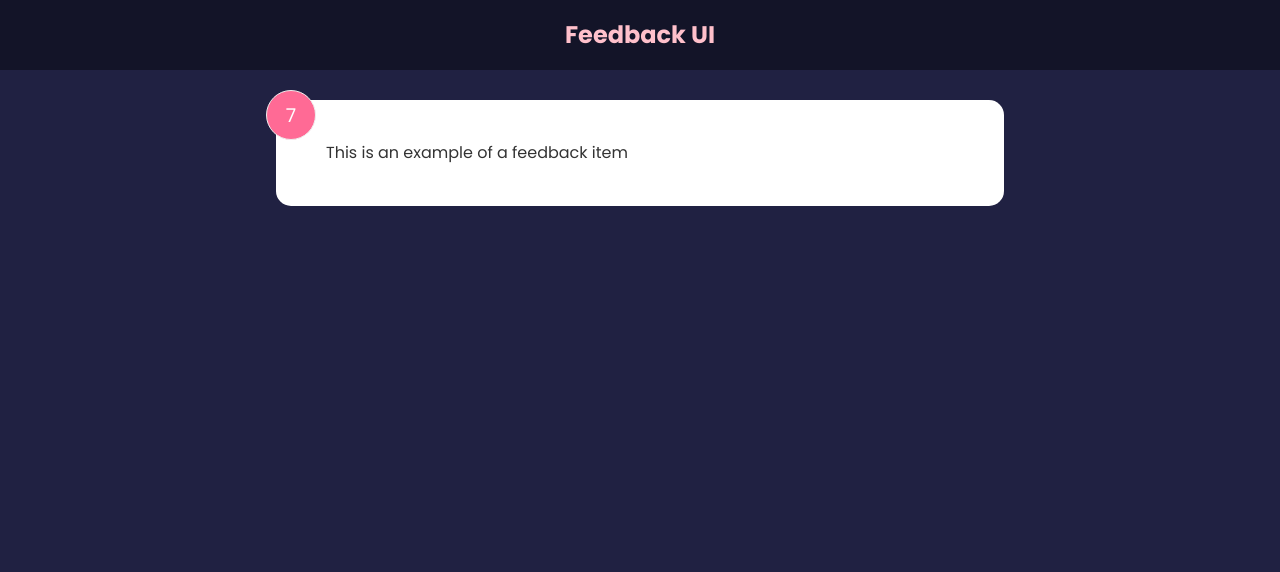
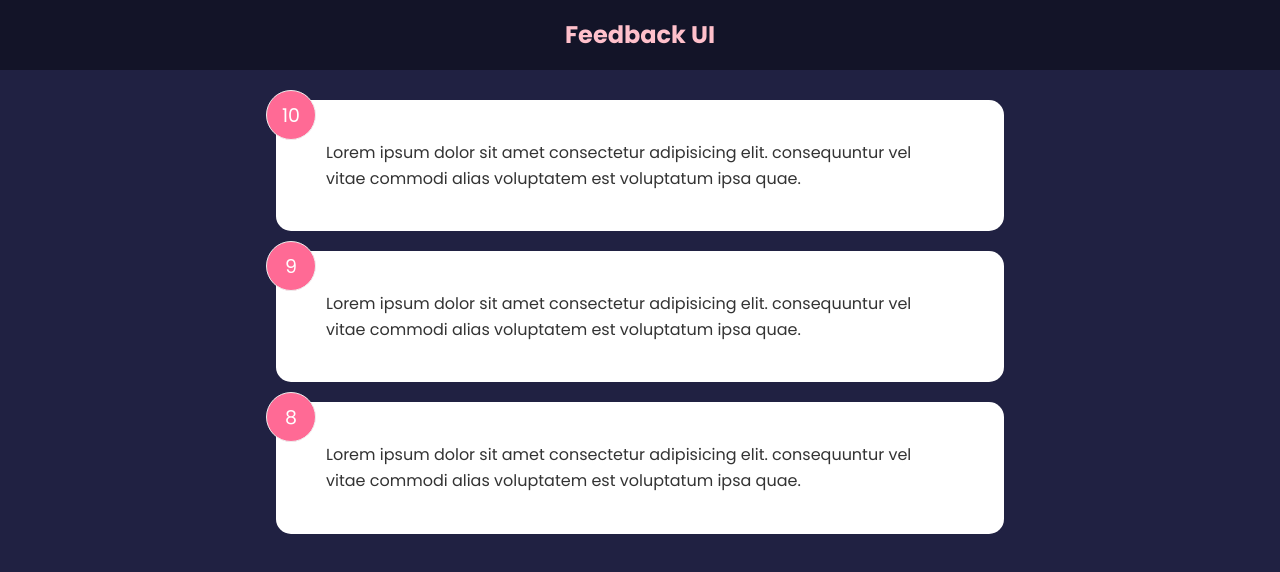
Before and after one commit to oreillyalan/react-feedback-app, a React (Create React App) app: page / in a window 1280 px wide. Shown: the top 572 px of the page. Built offline with nearby package versions, Linux system fonts and the light colour scheme.

Commit message:
Refactored FeedbackItem component, added FeedbackList compoment

```diff
--- a/src/App.js
+++ b/src/App.js
@@ -1,13 +1,16 @@
+import { useState } from 'react'
 import React from 'react'
 import Header from './components/Header'
-import FeedbackItem from './components/FeedbackItem'
+import FeedbackList from './components/FeedbackList'
+import FeedbackData from './data/FeedbackData'
 
 const App = () => {
+    const [feedBack, setFeedback] = useState(FeedbackData)
     return (
         <>
             <Header />
             <div className="container">
-                <FeedbackItem />
+                <FeedbackList feedBack={feedBack} />
             </div>
 
         </>
--- a/src/components/FeedbackItem.js
+++ /dev/null
@@ -1,16 +0,0 @@
-import { useState } from "react"
-
-function FeedbackItem() {
-    const [rating, setRating] = useState(7)
-    const [text, setText] = useState('This is an example of a feedback item')
-
-
-    return (
-        <div className="card">
-            <div className="num-display">{rating}</div>
-            <div className="text-display">{text}</div>
-        </div>
-    )
-}
-
-export default FeedbackItem
--- /dev/null
+++ b/src/components/FeedbackItem.jsx
@@ -0,0 +1,13 @@
+import { useState } from "react"
+
+function FeedbackItem({item}) {
+
+    return (
+        <div className="card">
+            <div className="num-display">{item.rating}</div>
+            <div className="text-display">{item.text}</div>
+        </div>
+    )
+}
+
+export default FeedbackItem
--- /dev/null
+++ b/src/components/FeedbackList.jsx
@@ -0,0 +1,20 @@
+import FeedbackItem from "./FeedbackItem"
+
+function FeedbackList({feedBack}) {
+    //console.log(feedBack)
+
+    if(!feedBack || feedBack.length === 0) {
+        return <p>No FeedbacK Yet</p>
+    }
+
+    return (
+    <div className="feedback-list">
+       {feedBack.map((item) => (
+           <FeedbackItem key={item.id} item={item} />
+        //    <div >{item.rating}</div>
+       )) }
+    </div>
+  )
+}
+
+export default FeedbackList
--- /dev/null
+++ b/src/data/FeedbackData.js
@@ -0,0 +1,19 @@
+const FeedbackData = [
+    {
+        id: 1,
+        rating: 10,
+        text: 'Lorem ipsum dolor sit amet consectetur adipisicing elit. consequuntur vel vitae commodi alias voluptatem est voluptatum ipsa quae.',
+    },
+    {
+        id: 2,
+        rating: 9,
+        text: 'Lorem ipsum dolor sit amet consectetur adipisicing elit. consequuntur vel vitae commodi alias voluptatem est voluptatum ipsa quae.',
+    },
+    {
+        id: 3,
+        rating: 8,
+        text: 'Lorem ipsum dolor sit amet consectetur adipisicing elit. consequuntur vel vitae commodi alias voluptatem est voluptatum ipsa quae.',
+    },
+]
+
+export default FeedbackData
```
